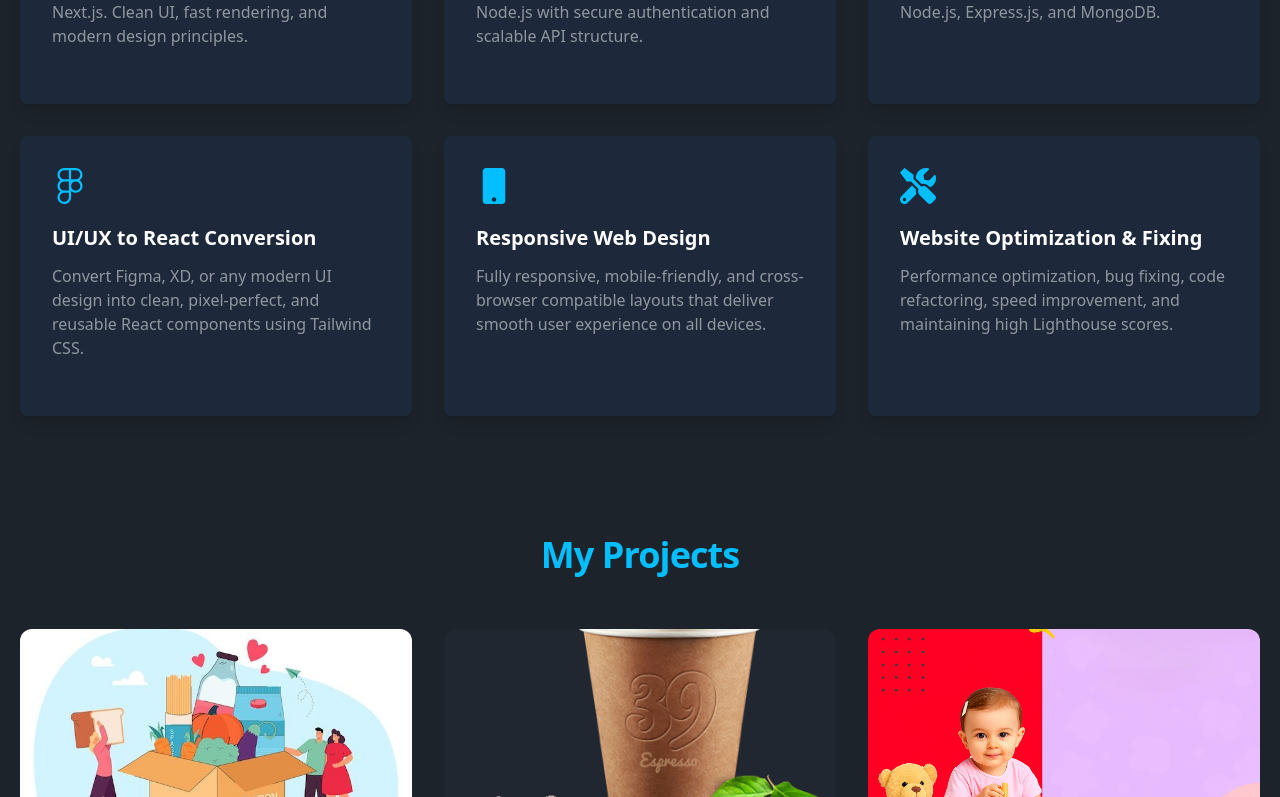
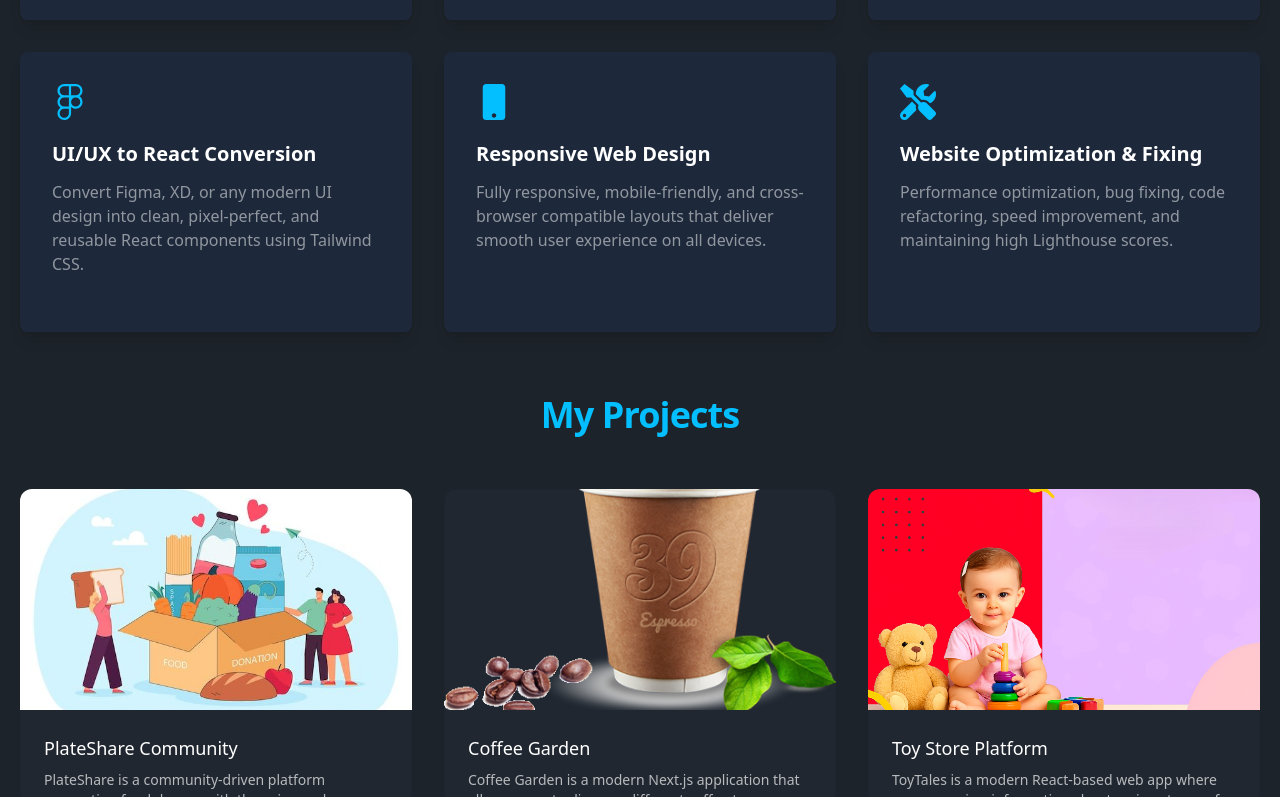
Before and after one commit to ashadulislam6156rs/Portfolio, a React (Vite) app: page / in a window 1280 px wide. Shown: the part 1582-2379 px from the top of the page. Built offline with nearby package versions, Linux system fonts and the light colour scheme.

Commit message:
modify the About page and Download Resume

```diff
--- a/src/Componants/Banner.jsx
+++ b/src/Componants/Banner.jsx
@@ -1,7 +1,7 @@
 import React from "react";
 import { FaDownload, FaGithub } from "react-icons/fa";
 import Typewriter from "typewriter-effect";
-import MyImage from "../assets/bg1.png"
+import MyImage from "../assets/bg1.png";
 import Container from "./Container";
 
 const Banner = () => {
@@ -95,7 +95,8 @@ const Banner = () => {
             {/* Download CV Button */}
             <a
               className="mt-8 flex gap-2 items-center self-center lg:self-start bg-[#04bfff] text-black font-medium py-3 px-8 rounded-full shadow-[0_0_15px_#04bfff] hover:shadow-[0_0_30px_#04bfff] transition-shadow duration-300"
-              href="https://drive.google.com/file/d/1-mgrVx83xP17RpbdqgXQuTZ0VNKyNH7Y/view?usp=sharing"
+              href="/Ashadul_Islam_Resume.pdf"
+              download="/Ashadul_Islam_Resume.pdf"
             >
               <FaDownload />
               Download Resume
--- a/src/Componants/Projects.jsx
+++ b/src/Componants/Projects.jsx
@@ -45,10 +45,10 @@ const Projects = () => {
     <Container>
       <section
         id="projects"
-        className="py-5 sm:py-5 font-display bg-background-light dark:bg-background-dark"
+        className="py-7 sm:py-5 font-display bg-background-light dark:bg-background-dark"
       >
         <div>
-          <h2 className="text-3xl text-center font-bold pb-5 leading-tight tracking-tight text-[#04bfff] dark:text-white sm:text-4xl">
+          <h2 className="text-3xl text-center font-bold pb-5 pt-7 leading-tight tracking-tight text-[#04bfff] dark:text-white sm:text-4xl">
             My Projects
           </h2>
 
--- a/src/Componants/Services.jsx
+++ b/src/Componants/Services.jsx
@@ -54,7 +54,7 @@ const Services = () => {
     <Container>
       <section
         id="services"
-        className="py-16 sm:py-24 bg-background-light dark:bg-background-dark font-display"
+        className="py-3 bg-background-light dark:bg-background-dark font-display"
       >
         <div>
           <div className="text-center mb-12">
```
Also changed, not shown: 1 other file (tests, documents, lock files or other folders).
